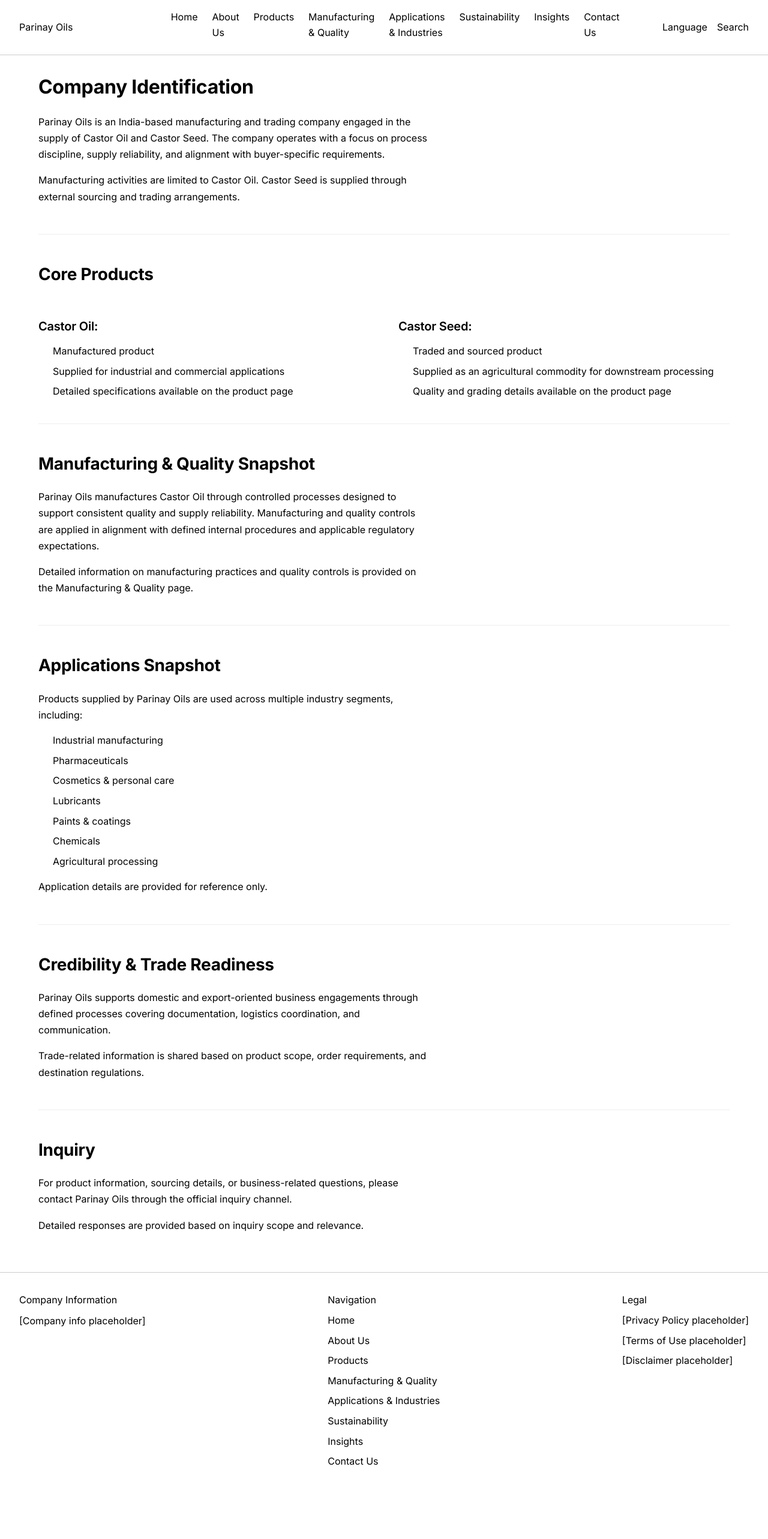
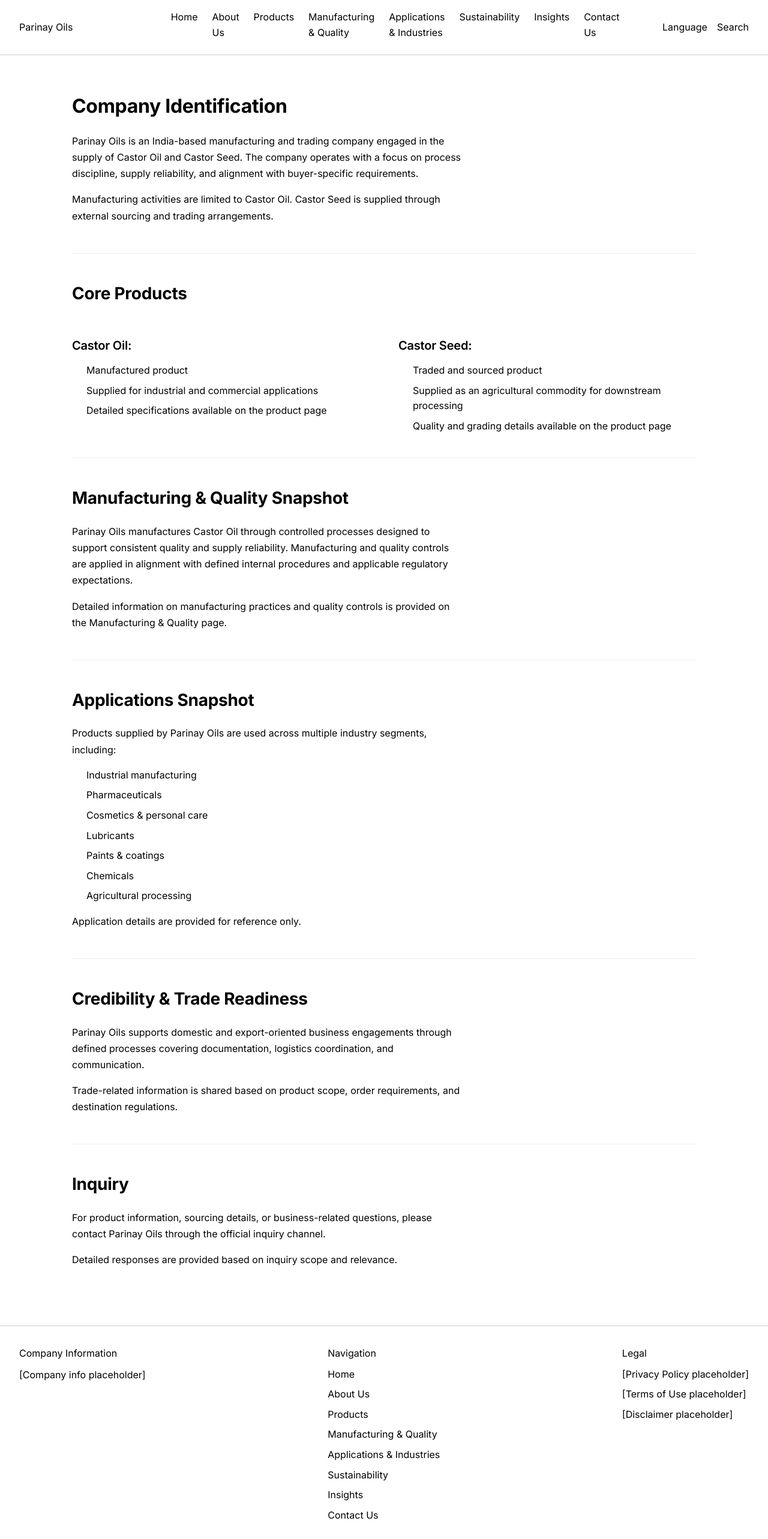
Before and after one commit to bhumitshah1691-bds/parinay-oils-website, a Next.js app: page / in a window 1280 px wide. Shown: the top 2566 px of the page at 60% size. Before the commit the page ends 2490 px from the top, so only its background shows below. Built offline with nearby package versions, Linux system fonts and the light colour scheme.

Commit message:
Add layout rhythm system with constrained content width

```diff
--- a/app/globals.css
+++ b/app/globals.css
@@ -28,9 +28,17 @@
     flex-direction: column;
   }
 
+  /* Main content container - layout rhythm */
   main {
     flex: 1;
-    padding: 2rem;
+    width: 100%;
+    max-width: 1200px;
+    margin-left: auto;
+    margin-right: auto;
+    padding-left: 3rem;
+    padding-right: 3rem;
+    padding-top: 4rem;
+    padding-bottom: 4rem;
   }
 
   /* Heading hierarchy - calm, professional scale */
@@ -92,3 +100,29 @@
     line-height: 1.5;
   }
 }
+
+/* ===========================================
+   LAYOUT RHYTHM SYSTEM
+   - Desktop-first, constrained content width
+   - Predictable vertical spacing
+   =========================================== */
+
+@layer base {
+  /* Section rhythm - vertical spacing between major sections */
+  section {
+    margin-bottom: 4rem;
+  }
+
+  section:last-child {
+    margin-bottom: 0;
+  }
+
+  /* Article wrapper for content pages */
+  article {
+    margin-bottom: 4rem;
+  }
+
+  article:last-child {
+    margin-bottom: 0;
+  }
+}
```
